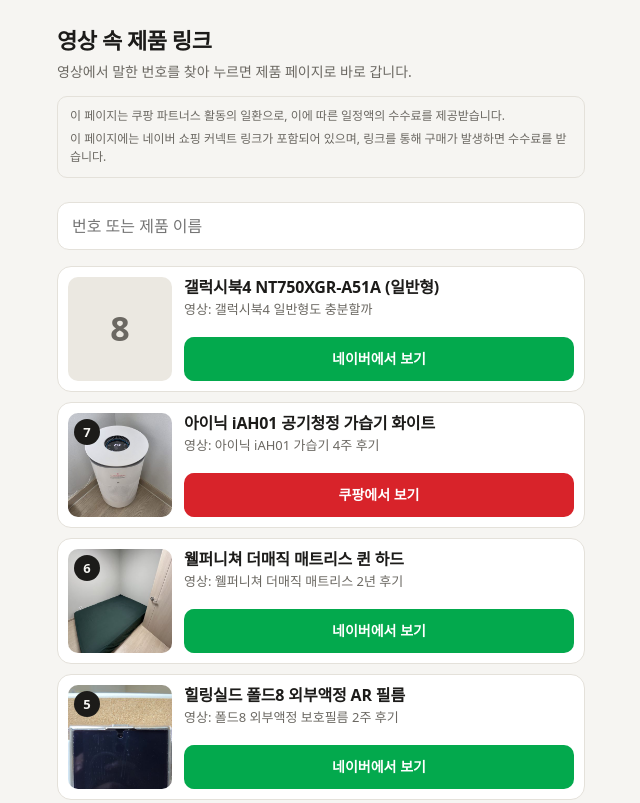
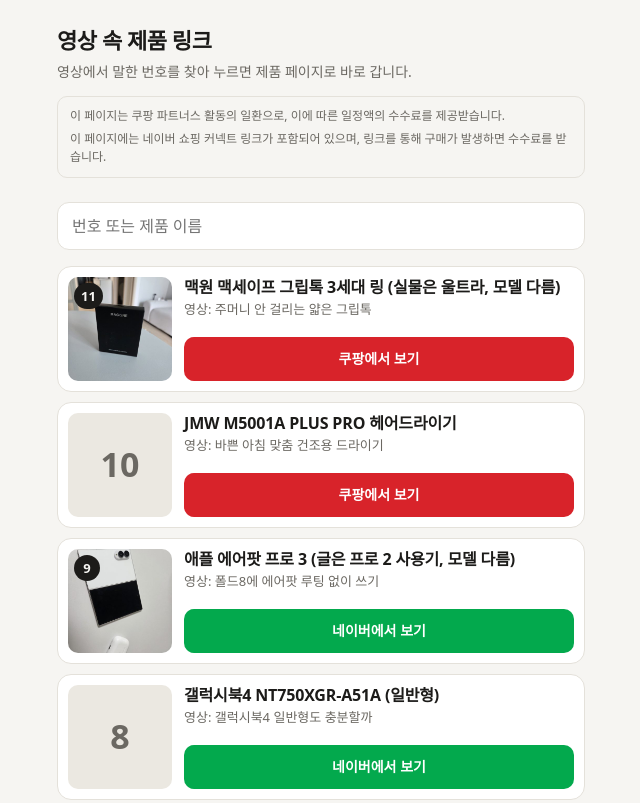
Before and after one commit to Doubl2K/links, a plain HTML site: page index.html in a window 1280 px wide. Shown: the top 803 px of the page, without its empty margins (319-959 px from the left). Drawn offline with Linux system fonts and the light colour scheme.

Commit message:
링크 목록 갱신

```diff
--- a/index.html
+++ b/index.html
@@ -44,6 +44,9 @@ h2{margin:0;font-size:16px;line-height:1.35;letter-spacing:-.01em;overflow-wrap:
 <div class="notice"><p>이 페이지는 쿠팡 파트너스 활동의 일환으로, 이에 따른 일정액의 수수료를 제공받습니다.</p><p>이 페이지에는 네이버 쇼핑 커넥트 링크가 포함되어 있으며, 링크를 통해 구매가 발생하면 수수료를 받습니다.</p></div>
 <div class="find"><input id="q" type="search" inputmode="search" placeholder="번호 또는 제품 이름" aria-label="번호 또는 제품 이름으로 찾기" autocomplete="off"></div>
 <ul id="list">
+<li class="card" id="n11" data-no="11" data-s="11 맥원 맥세이프 그립톡 3세대 링 (실물은 울트라, 모델 다름) 주머니 안 걸리는 얇은 그립톡"><div class="pic"><img src="img/11.jpg" alt="" width="400" height="400" loading="lazy"><b class="no">11</b></div><div class="body"><h2>맥원 맥세이프 그립톡 3세대 링 (실물은 울트라, 모델 다름)</h2><p class="video">영상: 주머니 안 걸리는 얇은 그립톡</p><div class="btns"><a class="btn coupang" href="https://link.coupang.com/a/itjAjNhUzI" target="_blank" rel="sponsored nofollow noopener">쿠팡에서 보기</a></div></div></li>
+<li class="card" id="n10" data-no="10" data-s="10 jmw m5001a plus pro 헤어드라이기 바쁜 아침 맞춤 건조용 드라이기"><div class="pic"><span class="tile" aria-hidden="true">10</span><b class="no">10</b></div><div class="body"><h2>JMW M5001A PLUS PRO 헤어드라이기</h2><p class="video">영상: 바쁜 아침 맞춤 건조용 드라이기</p><div class="btns"><a class="btn coupang" href="https://link.coupang.com/a/iCrrQS5FHo" target="_blank" rel="sponsored nofollow noopener">쿠팡에서 보기</a></div></div></li>
+<li class="card" id="n9" data-no="9" data-s="9 애플 에어팟 프로 3 (글은 프로 2 사용기, 모델 다름) 폴드8에 에어팟 루팅 없이 쓰기"><div class="pic"><img src="img/09.jpg" alt="" width="400" height="400" loading="lazy"><b class="no">9</b></div><div class="body"><h2>애플 에어팟 프로 3 (글은 프로 2 사용기, 모델 다름)</h2><p class="video">영상: 폴드8에 에어팟 루팅 없이 쓰기</p><div class="btns"><a class="btn naver" href="https://naver.me/FNIz6Jhh" target="_blank" rel="sponsored nofollow noopener">네이버에서 보기</a></div></div></li>
 <li class="card" id="n8" data-no="8" data-s="8 갤럭시북4 nt750xgr-a51a (일반형) 갤럭시북4 일반형도 충분할까"><div class="pic"><span class="tile" aria-hidden="true">8</span><b class="no">8</b></div><div class="body"><h2>갤럭시북4 NT750XGR-A51A (일반형)</h2><p class="video">영상: 갤럭시북4 일반형도 충분할까</p><div class="btns"><a class="btn naver" href="https://naver.me/FwGKcZix" target="_blank" rel="sponsored nofollow noopener">네이버에서 보기</a></div></div></li>
 <li class="card" id="n7" data-no="7" data-s="7 아이닉 iah01 공기청정 가습기 화이트 아이닉 iah01 가습기 4주 후기"><div class="pic"><img src="img/07.jpg" alt="" width="400" height="400" loading="lazy"><b class="no">7</b></div><div class="body"><h2>아이닉 iAH01 공기청정 가습기 화이트</h2><p class="video">영상: 아이닉 iAH01 가습기 4주 후기</p><div class="btns"><a class="btn coupang" href="https://link.coupang.com/a/ivevxC949I" target="_blank" rel="sponsored nofollow noopener">쿠팡에서 보기</a></div></div></li>
 <li class="card" id="n6" data-no="6" data-s="6 웰퍼니쳐 더매직 매트리스 퀸 하드 웰퍼니쳐 더매직 매트리스 2년 후기"><div class="pic"><img src="img/06.jpg" alt="" width="400" height="400" loading="lazy"><b class="no">6</b></div><div class="body"><h2>웰퍼니쳐 더매직 매트리스 퀸 하드</h2><p class="video">영상: 웰퍼니쳐 더매직 매트리스 2년 후기</p><div class="btns"><a class="btn naver" href="https://naver.me/FK0UwTgT" target="_blank" rel="sponsored nofollow noopener">네이버에서 보기</a></div></div></li>
```
Also changed, not shown: img/09.jpg (added), img/11.jpg (added).
